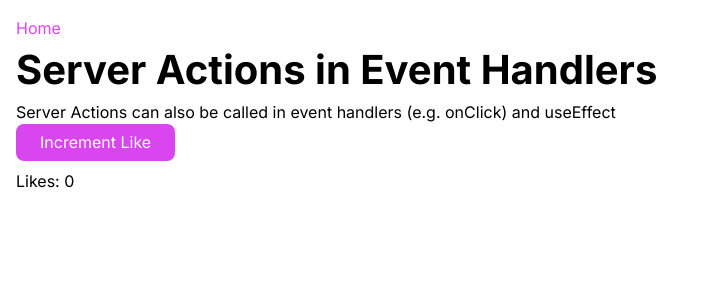
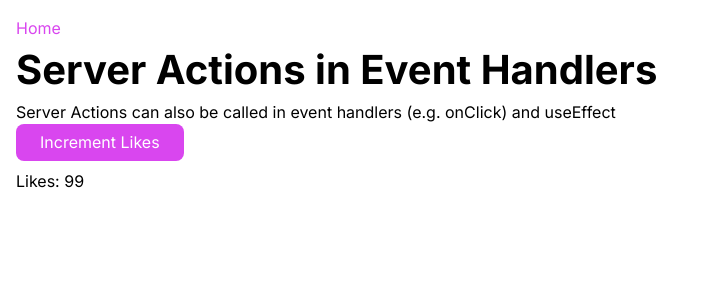
Before and after one commit to emanuelefavero/nextjs-app-router, a Next.js app: page /server-actions-events in a window 1280 px wide. Shown: the top 300 px of the page, without its empty margins (0-703 px from the left). Built offline with nearby package versions, Linux system fonts and the light colour scheme.

Commit message:
refactor server-actions-events

```diff
--- a/app/actions.ts
+++ b/app/actions.ts
@@ -38,9 +38,9 @@ export async function simulateSlowNetwork() {
   redirect('/')
 }
 
-// * Increment a like
-export async function incrementLike() {
-  return 1
+// * Likes
+export async function incrementLike(likes: number) {
+  return likes + 1
 }
 
 // TIP: The redirect function allows you to programmatically redirect to another route in Server Components.
--- a/app/server-actions-events/page.tsx
+++ b/app/server-actions-events/page.tsx
@@ -4,7 +4,8 @@ import { useState } from 'react'
 import { incrementLike } from '@/app/actions'
 
 export default function Page() {
-  const [likes, setLikes] = useState(0)
+  const [likes, setLikes] = useState(99)
+  const [liked, setLiked] = useState(false)
 
   return (
     <>
@@ -16,12 +17,14 @@ export default function Page() {
       </p>
 
       <button
+        disabled={liked}
         onClick={async () => {
-          const updatedLikes = await incrementLike()
-          setLikes(updatedLikes)
+          const newLikes = await incrementLike(likes)
+          setLikes(newLikes)
+          setLiked(true)
         }}
       >
-        Increment Like
+        Increment Likes
       </button>
 
       <p className='mt-2'>Likes: {likes}</p>
```
